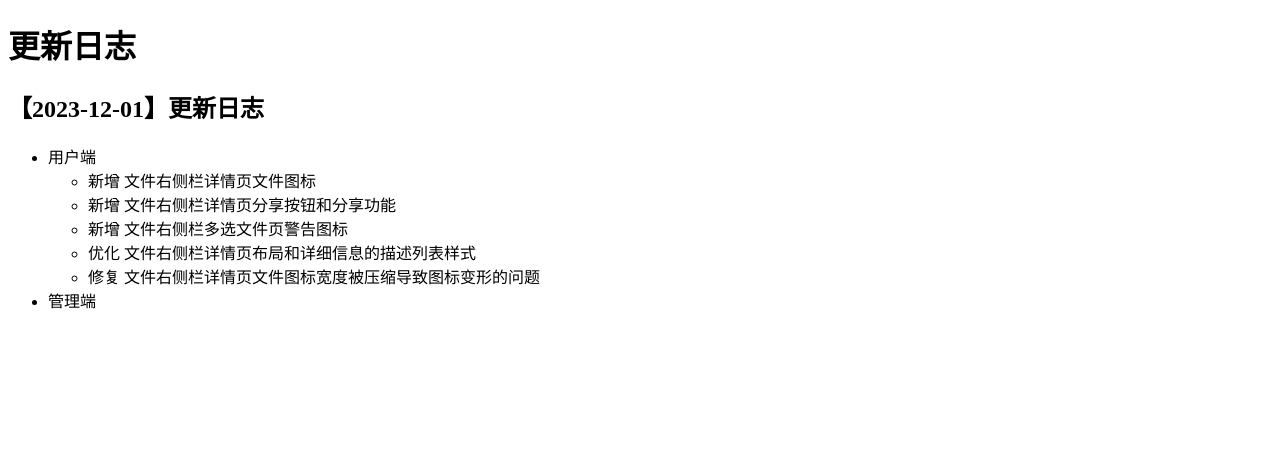
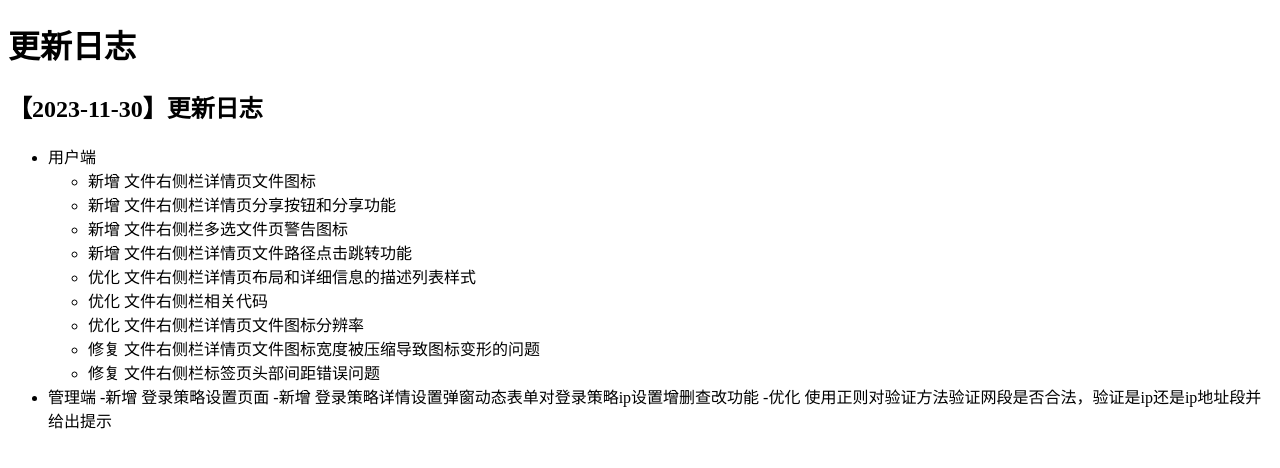
Before and after one commit to tw358/workspace-log, a Next.js app: page /changelog in a window 1280 px wide. Shown: the top 468 px of the page. Built offline with nearby package versions, Linux system fonts and the light colour scheme.

Commit message:
输入更新日志

```diff
--- a/app/changelog/page.tsx
+++ b/app/changelog/page.tsx
@@ -4,15 +4,23 @@ import ReactMarkdown from 'react-markdown'
 const textContent = `
 # 更新日志
 
- ## 【2023-12-01】更新日志
+ ## 【2023-11-30】更新日志
 
 - 用户端
-    - 新增  文件右侧栏详情页文件图标
+    - 新增 文件右侧栏详情页文件图标
     - 新增 文件右侧栏详情页分享按钮和分享功能
     - 新增 文件右侧栏多选文件页警告图标
+    - 新增 文件右侧栏详情页文件路径点击跳转功能
     - 优化 文件右侧栏详情页布局和详细信息的描述列表样式
+    - 优化 文件右侧栏相关代码
+    - 优化 文件右侧栏详情页文件图标分辨率
     - 修复 文件右侧栏详情页文件图标宽度被压缩导致图标变形的问题
-- 管理端`;
+    - 修复 文件右侧栏标签页头部间距错误问题
+- 管理端
+    -新增 登录策略设置页面
+    -新增 登录策略详情设置弹窗动态表单对登录策略ip设置增删查改功能
+    -优化 使用正则对验证方法验证网段是否合法，验证是ip还是ip地址段并给出提示
+`;
 
 export default function Page() {
     return <ReactMarkdown>{textContent}</ReactMarkdown>
```
